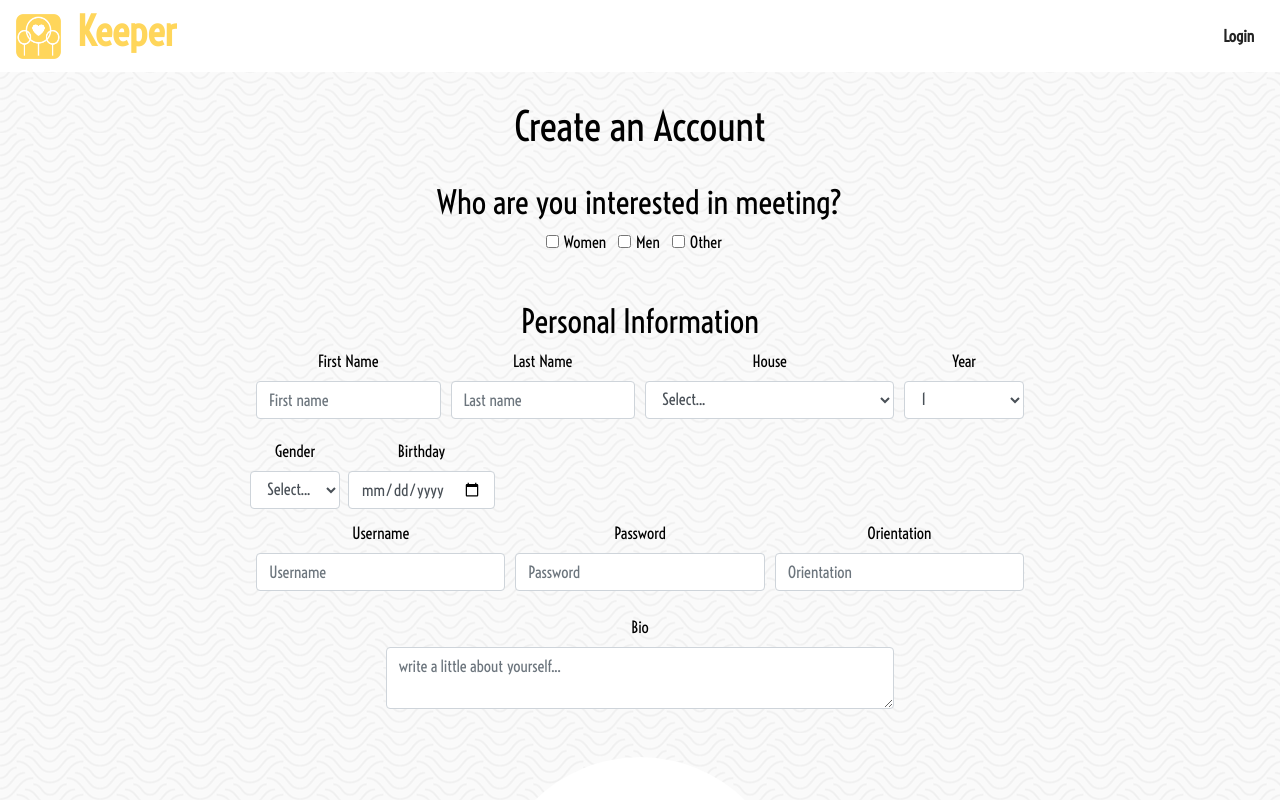
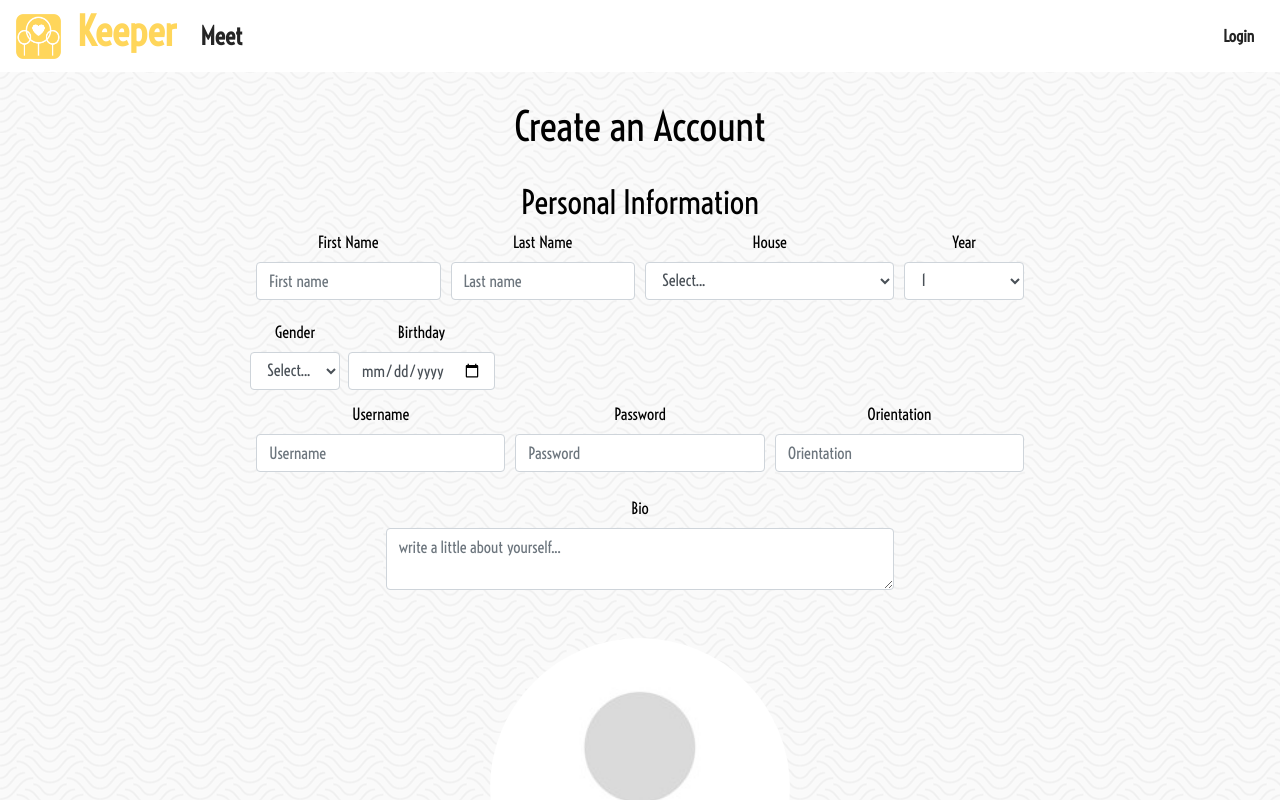
Before and after one commit to briannalturner/Keeper-frontend, a React (Create React App) app: page /signup in a window 1280 px wide. Shown: the top 800 px of the page. Built offline with nearby package versions, Linux system fonts and the light colour scheme; a web font is replaced by a local one.

Commit message:
finished navbar updates

```diff
--- a/src/App.css
+++ b/src/App.css
@@ -161,8 +161,8 @@ html {
 }
 
 .profile-main-pic {
-  width: 300px;
-  height: 300px;
+  width: 400px;
+  height: auto;
   object-fit: cover;
 }
 
--- a/src/components/Navbar.js
+++ b/src/components/Navbar.js
@@ -9,15 +9,16 @@ class Navbar extends React.Component {
                     <a className="navbar-brand" href="/">
                         <img src="../../keeper.png" width="45" height="45" alt="logo"/>
                     </a>
+                    <span className="navbar-collapse collapse w-100 dual-collapse2">
                         <h1 className="yellow-text clickable" onClick={() => window.location="/"}>
                             <strong>Keeper</strong>
                         </h1>
-                    <span className="navbar-collapse collapse w-100 order-3 dual-collapse2">
-                        {this.props.currentUser !== null ?
-                            <span className="navbar-nav ml-auto">
                         <h4 className="mx-4 my-2 txt-grow meet-link">
                             <NavLink className="inactive" activeClassName="active" to="/meet">Meet</NavLink>
                         </h4>
+                    </span>
+                        {this.props.currentUser !== null ?
+                            <span className="navbar-nav ml-auto">
                                 {/* <span className="tenpx txt-grow">
                                     <NavLink className="inactive" activeClassName="active" to="/profile">My Profile</NavLink>
                                     </span>
@@ -31,6 +32,9 @@ class Navbar extends React.Component {
                                     <div className="dropdown-menu" aria-labelledby="dropdownMenuButton">
                                         {/* <NavLink className="inactive dropdown-item" activeClassName="active" to="/meet">Meet</NavLink> */}
                                         <NavLink className="inactive dropdown-item" activeClassName="active" to="/profile">My Profile</NavLink>
+                                        <NavLink className="inactive dropdown-item" activeClassName="active" to="/meet">Meet</NavLink>
+                                        <NavLink className="inactive dropdown-item" activeClassName="active" to="/inbox">Inbox</NavLink>
+                                        <NavLink className="inactive dropdown-item" activeClassName="active" to="/profile/matches">Matches</NavLink>
                                         <NavLink className="inactive dropdown-item" activeClassName="active" to="/login" onClick={this.props.logout}>Logout</NavLink>
                                     </div>
                                 </div>
@@ -42,7 +46,6 @@ class Navbar extends React.Component {
                                 </span>
                             </span>
                         }
-                    </span>
                 </nav>
                 <div className="blank"></div>
             </div>
--- a/src/components/NewAccountForm.js
+++ b/src/components/NewAccountForm.js
@@ -109,19 +109,6 @@ class NewAccountForm extends React.Component {
                 <h1>Create an Account</h1>
                 <br></br>
                 <form onSubmit={(e) => this.onFormSubmit(e)}>
-                    <h2>Who are you interested in meeting?</h2>
-                    <div className="form-check form-check-inline">
-                        <input onChange={(e) => this.onChangeBoolean(e)} name="likesWomen" className="form-check-input" type="checkbox" value="Women"/>
-                        <label className="form-check-label">Women</label>
-                    </div>
-                    <div className="form-check form-check-inline">
-                        <input onChange={(e) => this.onChangeBoolean(e)} name="likesMen" className="form-check-input" type="checkbox" value="Men"/>
-                        <label className="form-check-label">Men</label>
-                    </div>
-                    <div className="form-check form-check-inline">
-                        <input onChange={(e) => this.onChangeBoolean(e)} name="likesOther" className="form-check-input" type="checkbox" value="Other"/>
-                        <label className="form-check-label">Other</label>
-                    </div><br></br><br></br><br></br>
                 <h2>Personal Information</h2>
                     <div className="form-row">
                         <div className="col-md-3">
```
Also changed, not shown: src/containers/UserContainer.js (+2 -2 lines). Lines whose indentation alone changed are shown as unchanged.
